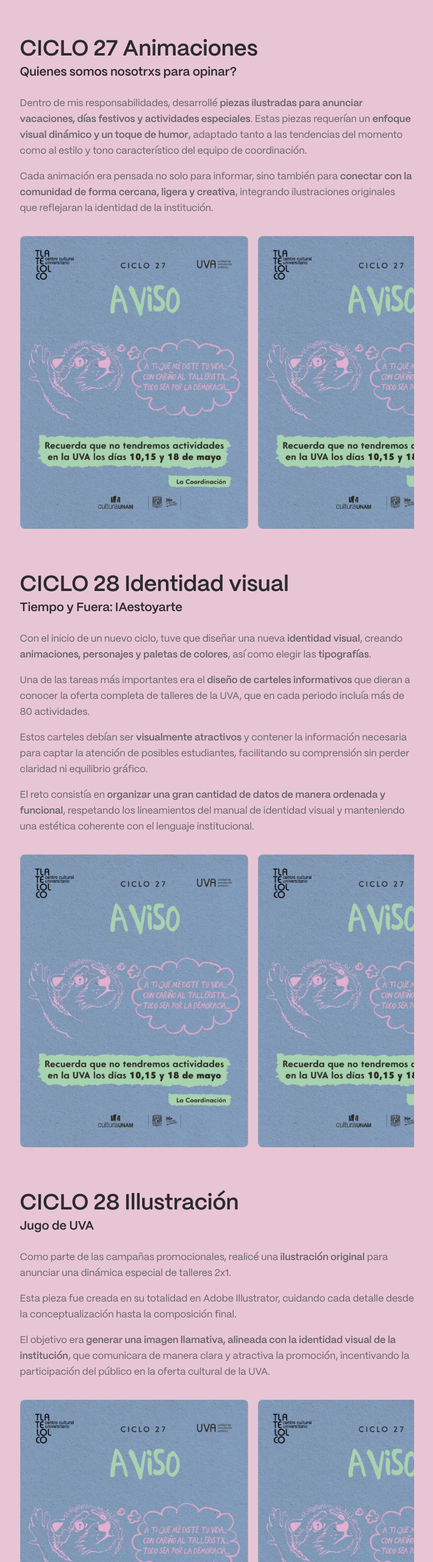
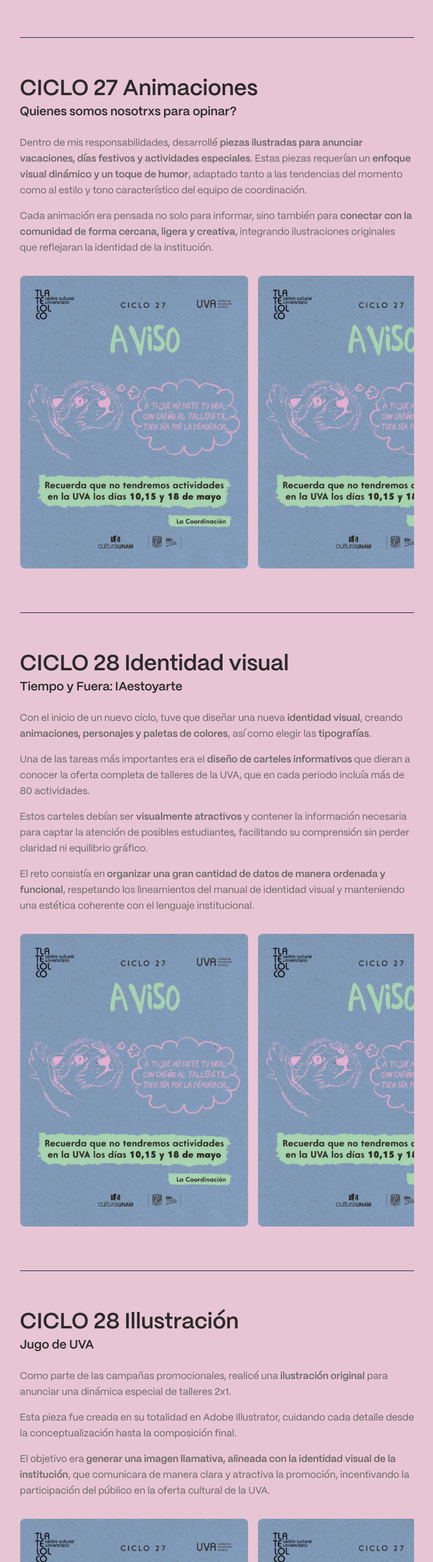
Before and after one commit to 3333444n/dany-website, an Astro site: page /projects in a window 1280 px wide. Shown: the part 1155-3716 px from the top of the page at 61% size, without its empty margins (521-1231 px from the left). Built offline with nearby package versions, Linux system fonts and the light colour scheme; Astro itself is replaced by a stand-in of ours.

Commit message:
add lines between projects

```diff
--- a/src/pages/projects.astro
+++ b/src/pages/projects.astro
@@ -124,12 +124,18 @@
               <Slider images={sliderImages} />
             </div>
 
+            <!-- Project Divider -->
+            <hr class="border-t border-gray-800 my-16" />
+
             <div class="space-y-8">
               <Content>
                 <div set:html={project2Content} />
               </Content>
               <Slider images={sliderImages} />
             </div>
+
+            <!-- Project Divider -->
+            <hr class="border-t border-gray-800 my-16" />
 
             <div class="space-y-8">
               <Content>
@@ -138,6 +144,9 @@
               <Slider images={sliderImages} />
             </div>
 
+            <!-- Project Divider -->
+            <hr class="border-t border-gray-800 my-16" />
+
             <div class="space-y-8">
               <Content>
                 <div set:html={project4Content} />
@@ -145,12 +154,18 @@
               <Slider images={sliderImages} />
             </div>
 
+            <!-- Project Divider -->
+            <hr class="border-t border-gray-800 my-16" />
+
             <div class="space-y-8">
               <Content>
                 <div set:html={project5Content} />
               </Content>
               <Slider images={sliderImages} />
             </div>
+
+            <!-- Project Divider -->
+            <hr class="border-t border-gray-800 my-16" />
 
             <div class="space-y-8">
               <Content>
```
